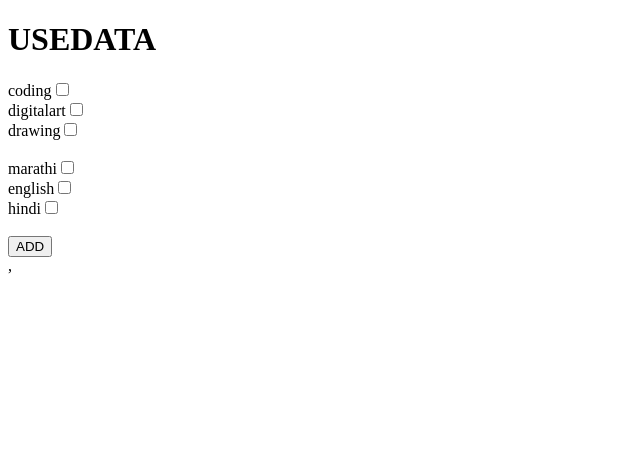
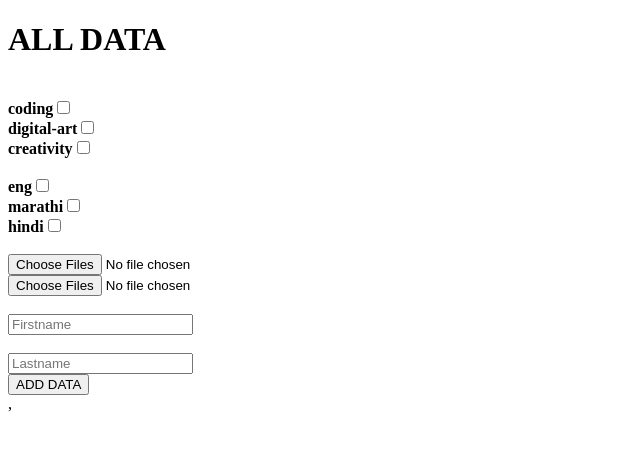
Before and after one commit to HarshalTe/mainviterepo, a React (Vite) app: page / in a window 1280 px wide. Shown: the top 450 px of the page, without its empty margins (0-640 px from the left). Built offline with nearby package versions, Linux system fonts and the light colour scheme.

Commit message:
app code push

```diff
--- a/src/App.jsx
+++ b/src/App.jsx
@@ -8,6 +8,7 @@ import Tshirt from './Allproducts/Tshirt'
 import User1 from './Alluser/User1'
 import User2 from './Alluser/User2'
 import Notfound from './Pages/Notfound'
+import Valpass from './Perfotmance/Valpass'
 
 function App() {
 
@@ -15,6 +16,7 @@ function App() {
   return (
 
     <BrowserRouter>
+
       <Routes>
         <Route path='/'   element={<Home />} />
         <Route path='/about' element={<About />} />
--- a/src/Hmain.jsx
+++ b/src/Hmain.jsx
@@ -22,6 +22,8 @@ import File9 from './File9';
 import Show111 from './Show';
 import Data from './CONTEXT/Data';
 import Re from './Re';
+import Valpass from './Perfotmance/Valpass';
+import Revision from './Revision';
 
 
 
@@ -29,6 +31,7 @@ import Re from './Re';
 const Hmain = ()=>{
     return(
         <div>
+                     {/* <Valpass/> */}
               {/* <MultiArrayForm/>
               <Full/> */}
               {/* <File9/> */}
@@ -50,7 +53,9 @@ const Hmain = ()=>{
             {/* <AllInputComponent/> */}
             {/* <Show111/>
             <Data/> */}
-            <Re/>
+            {/* <Re/> */}
+            <Revision/>
+
 
 
         </div>
--- /dev/null
+++ b/src/Perfotmance/Usememo.jsx
@@ -0,0 +1,11 @@
+import { useMemo } from "react"
+
+
+export const Usememo = (myval,stateval)=>{
+    const val = useMemo(()=>{
+       return myval + 10;
+    },[stateval, myval])
+
+    return [val]
+
+}
--- /dev/null
+++ b/src/Perfotmance/Valpass.jsx
@@ -0,0 +1,16 @@
+import { useState } from "react";
+import { Usememo } from "./Usememo";
+
+const Valpass = ()=>{
+    const [count,setcount] = useState(0)
+    const  [val] = Usememo(10,count);
+    return(
+        <div>
+            <h1>{val}</h1>
+            <br/>
+            <button  onClick={() => setcount(prev => prev + 1)}>UPDATE</button>
+
+        </div>
+    )
+}
+export default Valpass;
--- /dev/null
+++ b/src/Revision.jsx
@@ -0,0 +1,173 @@
+import { useState } from "react";
+
+const Revision = () => {
+    const [all, setall] = useState({
+        hobbi: [],
+        sub: [],
+        doc1: [],
+        doc2: [],
+        first: "",
+        second: ""
+    })
+    const [list, setlist] = useState([])
+    const [index, setindex] = useState(null)
+    const handlechange = (e) => {
+        const { type, value, name, checked, files } = e.target;
+        if (type === "checkbox") {
+            setall((prev) => ({
+                ...prev, [name]: checked ? [...prev[name], value] : prev[name].filter((pd, pi) => { return pd !== value })
+            }))
+        }
+        if (type === "file") {
+            setall((prev) => (
+                {
+                    ...prev, [name]: Array.from(files)
+                }
+            ))
+        }
+        if (type === "text") {
+            setall((prev) => ({
+                ...prev, [name]: value
+            }))
+        }
+    }
+    const add = () => {
+        setlist((prev) => (
+            [
+                ...prev, all
+            ]
+        ))
+        setall(
+            {
+
+                hobbi: [],
+                sub: [],
+                doc1: [],
+                doc2: [],
+                first: "",
+                second: ""
+
+            }
+        )
+    }
+    const prefield = (d, i) => {
+        setall(
+            {
+                hobbi: d.hobbi,
+                sub: d.sub,
+                doc1: d.doc1,
+                doc2: d.doc2,
+                first: d.first,
+                second: d.second
+            }
+        )
+        setindex(i)
+    }
+
+    const update = () => {
+        const updated = [...list]
+        updated[index] = all;
+        setlist(updated)
+        setindex(null)
+        setall(
+            {
+
+                hobbi: [],
+                sub: [],
+                doc1: [],
+                doc2: [],
+                first: "",
+                second: ""
+
+            }
+        )
+
+    }
+    return (
+        <div>
+            <h1>ALL DATA</h1>
+            <br />
+            {["coding", "digital-art", "creativity"].map((h, i1) => {
+                return (
+                    <div key={i1}>
+                        <label><b>{h}</b></label>
+                        <input type="checkbox" name="hobbi" value={h} checked={all.hobbi.includes(h)} onChange={handlechange} />
+                    </div>
+                );
+            })}
+            <br />
+            {["eng", "marathi", "hindi"].map((s, i2) => {
+                return (
+                    <div key={i2}>
+                        <label><b>{s}</b></label>
+                        <input type="checkbox" name="sub" value={s} checked={all.sub.includes(s)} onChange={handlechange} />
+                    </div>
+                );
+            })}
+            <br />
+            <input multiple name="doc1" type="file" onChange={handlechange} />
+            <br />
+            <input multiple name="doc2" type="file" onChange={handlechange} />
+            <br />
+            <br />
+            <input type="text" name="first" value={all.first} placeholder="Firstname" onChange={handlechange} />
+            <br />
+            <br />
+            <input type="text" name="second" value={all.second} placeholder="Lastname" onChange={handlechange} />
+            <br />
+            {index !== null ? <button onClick={update}>SAVE</button> : <button onClick={add}>ADD DATA</button>}
+            <br />
+            {list.map((d, i) => {
+                return (
+                    <div key={i}>
+                        {d.hobbi.map((d1, i2) => {
+                            return (
+                                <div key={i2}>
+                                    {d1}
+                                </div>
+                            )
+                        })}
+                        <br />
+                        <br />
+                        {d.sub.map((d3, i3) => {
+                            return (
+                                <div key={i3}>
+                                    {d3}
+                                </div>
+                            )
+                        })}
+                        <br />
+                        <br />
+                        {d.doc1.map((d4, i4) => {
+                            return (
+                                <div key={i4}>
+                                    {d4.name}
+                                </div>
+                            )
+                        })}
+                        <br />
+                        <br />
+                        {d.doc2.map((d5, i5) => {
+                            return (
+                                <div key={i5}>
+                                    {d5.name}
+                                </div>
+                            )
+                        })}
+                        <br />
+                        <br />
+                        <div>{d.first}</div>
+                        <br />
+                        <br />
+                        <div>{d.second}</div>
+                        <br />
+                        <br />
+                        <button onClick={() => prefield(d, i)}>UPDATE DATA</button>
+
+                    </div>
+                )
+            })}
+        </div>
+    )
+}
+export default Revision;
```
